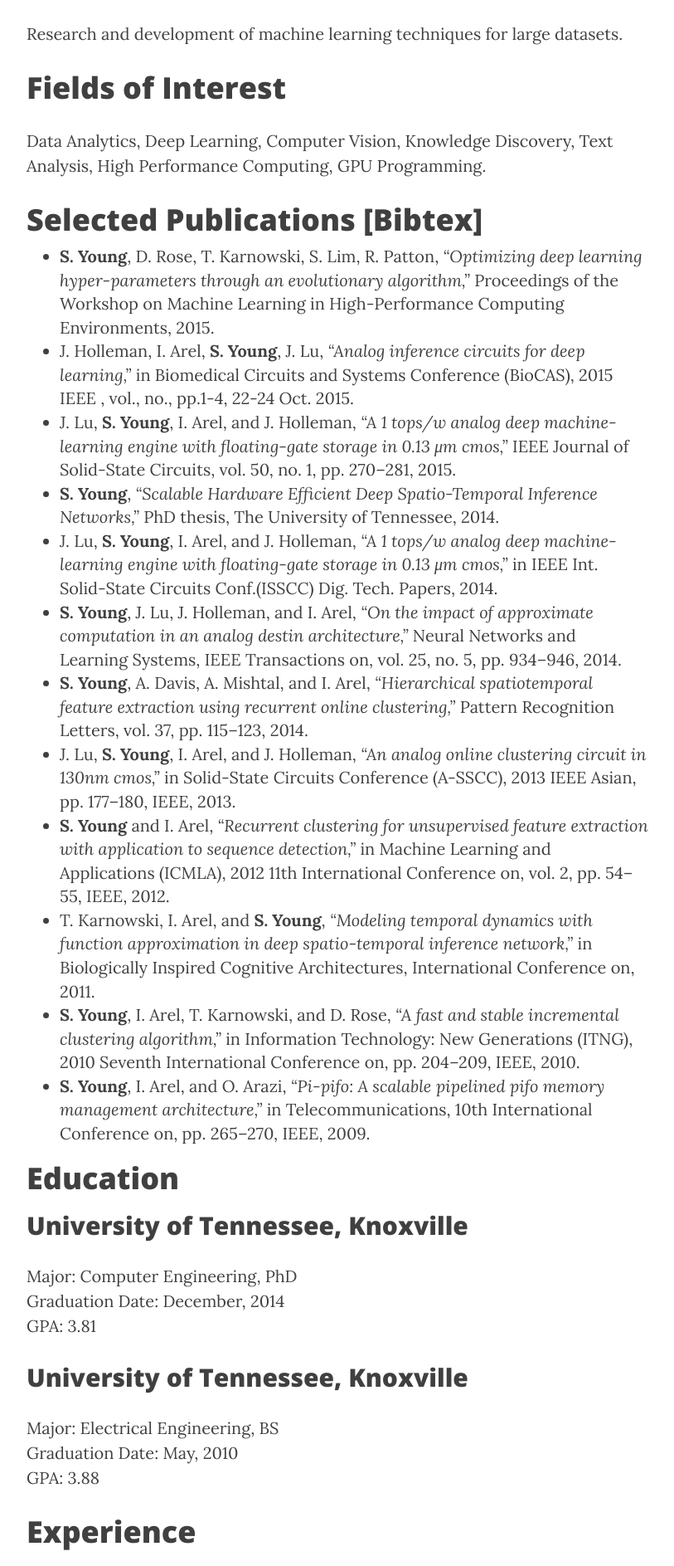
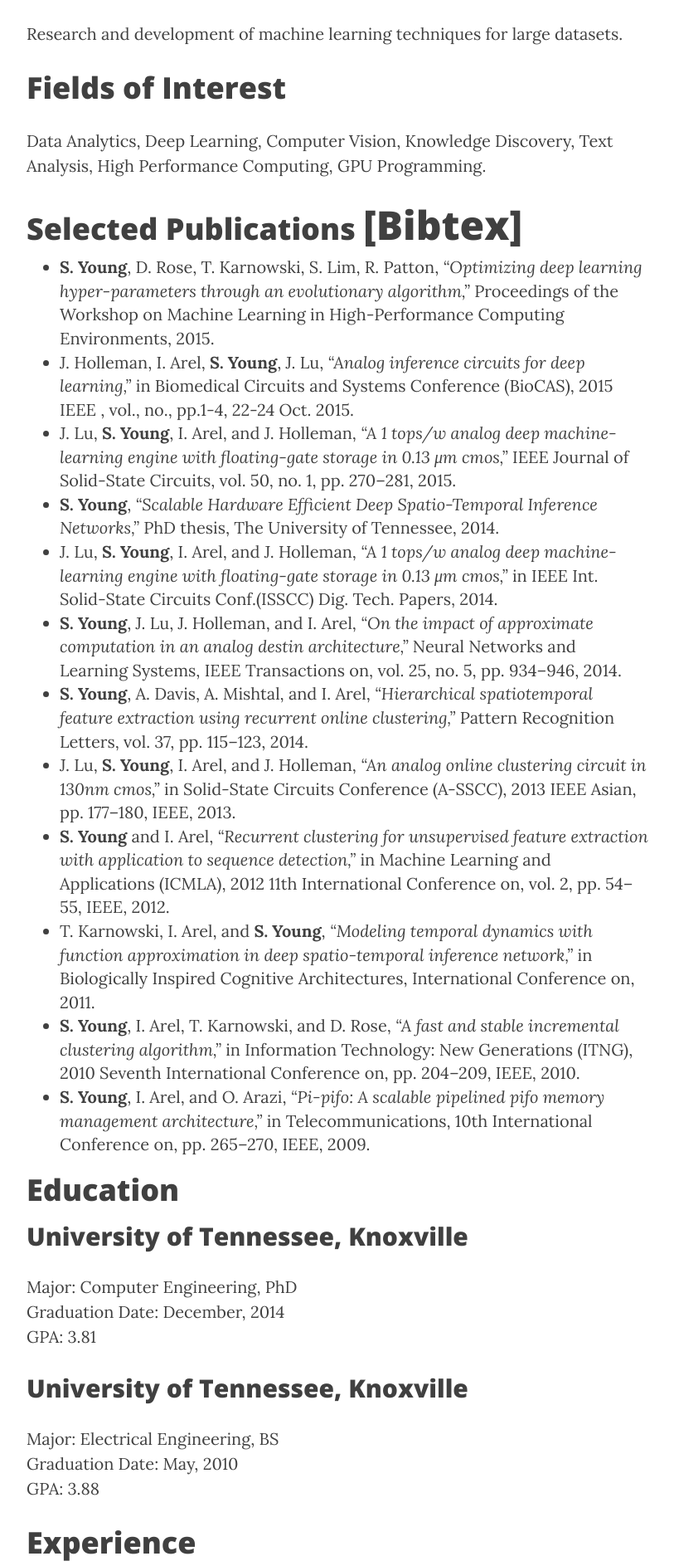
Before and after one commit to stevenryoung/stevenryoung.github.io, a Jekyll site: the page built from cv.md, in a window 1280 px wide. Shown: the part 570-2457 px from the top of the page at 83% size, without its empty margins (233-1046 px from the left). Built offline with Jekyll 4.4.1, drawn with Linux system fonts in a browser that asks for light colours; nearby versions of some CDN libraries.

Commit message:
Playing with formatting.

```diff
--- a/cv.md
+++ b/cv.md
@@ -12,7 +12,7 @@ Research and development of machine learning techniques for large datasets.
 Data Analytics, Deep Learning, Computer Vision, Knowledge Discovery, Text Analysis,
 High Performance Computing, GPU Programming.
 
-# Selected Publications <a href="/content/citations.bib">[Bibtex]</a>
+# Selected Publications <font size="8" color="#0000EE"><a href="/content/citations.bib">[Bibtex]</a></font>
 
 * **S. Young**, D. Rose, T. Karnowski, S. Lim, R. Patton, *"Optimizing deep learning hyper-parameters through an evolutionary algorithm,"* Proceedings of the Workshop on Machine Learning in High-Performance Computing Environments, 2015.
 * J. Holleman, I. Arel, **S. Young**, J. Lu, *"Analog inference circuits for deep learning,"* in Biomedical Circuits and Systems Conference (BioCAS), 2015 IEEE , vol., no., pp.1-4, 22-24 Oct. 2015.
```
